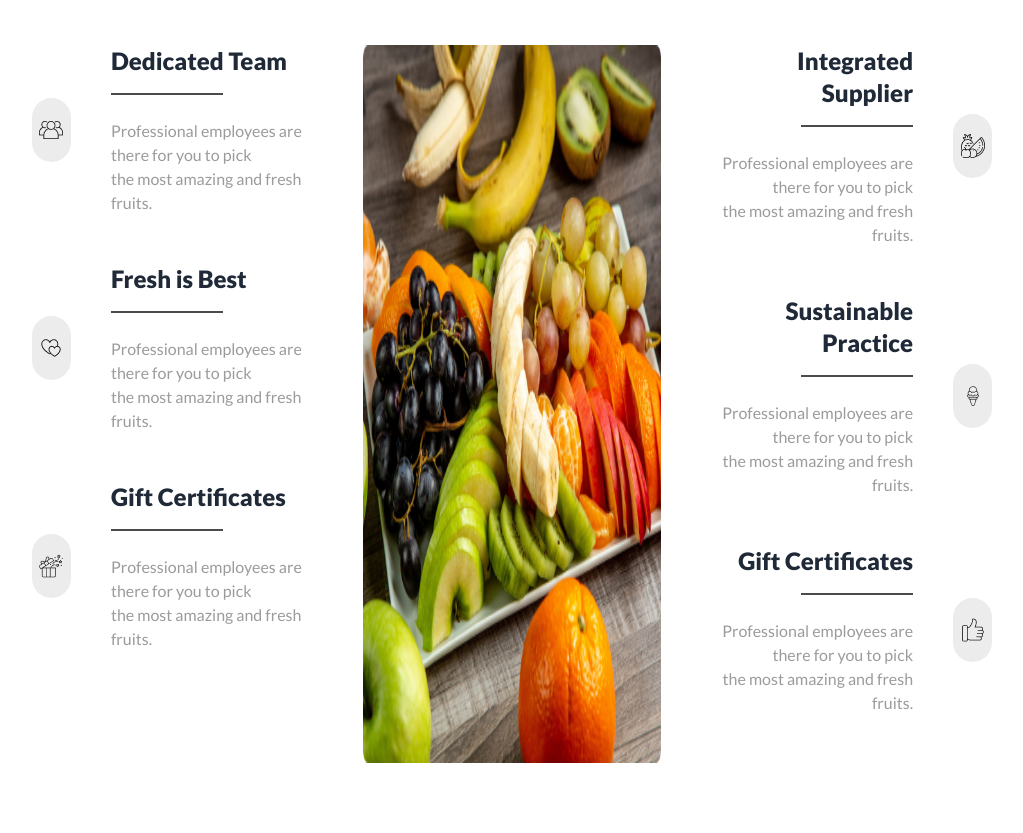
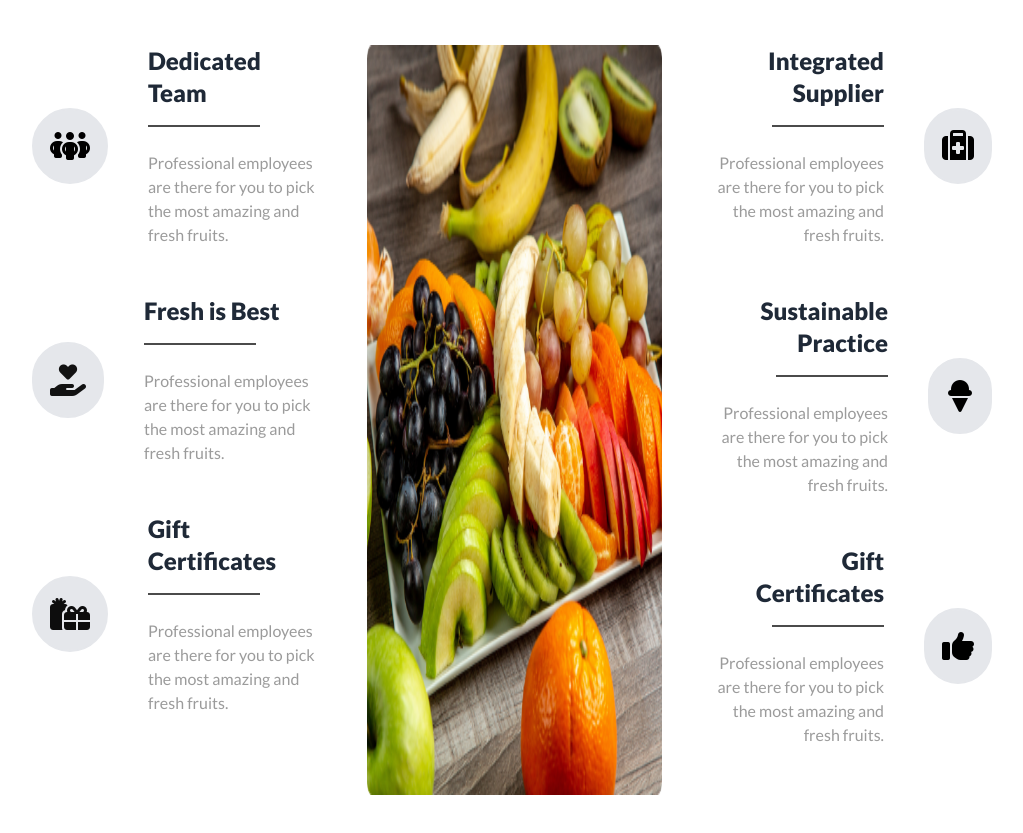
Before and after one commit to sifat-99/Sifat-Assignment-3, a plain HTML site: page index.html in a window 1280 px wide. Shown: the part 2953-3786 px from the top of the page, without its empty margins (128-1151 px from the left). Drawn offline with nearby package versions, Linux system fonts and the light colour scheme.

Commit message:
Common Issue Solved

```diff
--- a/index.html
+++ b/index.html
@@ -86,9 +86,25 @@
           <div class="order-2 sm:order-none sm:hidden text-black mr-4">
             <div class="dropdown relative">
               <label tabindex="0" class="btn btn-ghost btn-circle">
-                <svg xmlns="http://www.w3.org/2000/svg" class="h-5 w-5" fill="none" viewBox="0 0 24 24" stroke="currentColor"><path stroke-linecap="round" stroke-linejoin="round" stroke-width="2" d="M4 6h16M4 12h16M4 18h7" /></svg>
+                <svg
+                  xmlns="http://www.w3.org/2000/svg"
+                  class="h-5 w-5"
+                  fill="none"
+                  viewBox="0 0 24 24"
+                  stroke="currentColor"
+                >
+                  <path
+                    stroke-linecap="round"
+                    stroke-linejoin="round"
+                    stroke-width="2"
+                    d="M4 6h16M4 12h16M4 18h7"
+                  />
+                </svg>
               </label>
-              <ul tabindex="0" class="menu absolute top-8 -left-8 menu-sm dropdown-content mt-3 z-[1] p-2 shadow bg-base-100 rounded-box w-max">
+              <ul
+                tabindex="0"
+                class="menu absolute top-8 -left-8 menu-sm dropdown-content mt-3 z-[1] p-2 shadow bg-base-100 rounded-box w-max"
+              >
                 <li><a>Home</a></li>
                 <li><a>About us</a></li>
                 <li><a>Shop</a></li>
@@ -114,7 +130,7 @@
           </div>
           <!-- Logo and Title -->
           <div
-            class=" w-full sm:flex justify-start order-1 md:order-none md:justify-start items-center"
+            class="w-full sm:flex justify-start order-1 md:order-none md:justify-start items-center"
           >
             <div class="flex sm:flex items-center">
               <img class="h-12 w-12 mr-2" src="./images/logo.png" alt="Logo" />
@@ -123,7 +139,7 @@
           </div>
 
           <!-- Search Bar -->
-          <div class=" hidden sm:order-2 sm:flex relative items-center ml-auto">
+          <div class="hidden sm:order-2 sm:flex relative items-center ml-auto">
             <input
               type="text"
               placeholder="Search Here"
@@ -419,9 +435,9 @@
           class="pt-12 -mx-5 gap-6 grid grid-cols-1 md:pl-0 md:grid-cols-2 lg:grid-cols-3 xl:grid-cols-4"
         >
           <div class="card w-full bg-base-100 shadow-xl">
-            <figure class="px-10 pt-10">
+            <div class="flex justify-center px-10 pt-10">
               <img src="/images/fruit6.png" alt="Apple" class="rounded-xl" />
-            </figure>
+            </div>
             <div class="card-body items-center text-center">
               <p class="text-2xl font-bold">12.90$ - 18.85$</p>
               <h2 class="card-title text-base">Apple</h2>
@@ -464,13 +480,13 @@
                 >
                   <form method="dialog" class="modal-box">
                     <div>
-                      <figure class="px-10 pt-10">
+                      <div class="flex justify-center px-10 pt-10">
                         <img
                           src="/images/fruit6.png"
                           alt="Apple"
                           class="rounded-xl"
                         />
-                      </figure>
+                      </div>
                       <div class="card-body items-center text-center">
                         <p class="text-2xl font-bold">12.90$ - 18.85$</p>
                         <h2 class="card-title text-base">Apple</h2>
@@ -524,9 +540,9 @@
             </div>
           </div>
           <div class="card w-full bg-base-100 shadow-xl">
-            <figure class="px-10 pt-10">
+            <div class="flex justify-center px-10 pt-10">
               <img src="/images/fruit7.png" alt="Apple" class="rounded-xl" />
-            </figure>
+            </div>
             <div class="card-body items-center text-center">
               <p class="text-2xl font-bold">12.90$ - 18.85$</p>
               <h2 class="card-title text-base">Orange</h2>
@@ -569,13 +585,13 @@
                 >
                   <form method="dialog" class="modal-box">
                     <div>
-                      <figure class="px-10 pt-10">
+                      <div class="flex justify-center px-10 pt-10">
                         <img
-                          src="/images/fruit6.png"
+                          src="/images/fruit7.png"
                           alt="Apple"
                           class="rounded-xl"
                         />
-                      </figure>
+                      </div>
                       <div class="card-body items-center text-center">
                         <p class="text-2xl font-bold">12.90$ - 18.85$</p>
                         <h2 class="card-title text-base">Orange</h2>
@@ -629,9 +645,9 @@
             </div>
           </div>
           <div class="card w-full bg-base-100 shadow-xl">
-            <figure class="px-10 pt-10">
+            <div class="flex justify-center px-10 pt-10">
               <img src="/images/fruit8.png" alt="Apple" class="rounded-xl" />
-            </figure>
+            </div>
             <div class="card-body items-center text-center">
               <p class="text-2xl font-bold">12.90$ - 18.85$</p>
               <h2 class="card-title text-base">Red Dragon</h2>
@@ -674,13 +690,13 @@
                 >
                   <form method="dialog" class="modal-box">
                     <div>
-                      <figure class="px-10 pt-10">
+                      <div class="flex justify-center px-10 pt-10">
                         <img
-                          src="/images/fruit6.png"
+                          src="/images/fruit8.png"
                           alt="Apple"
                           class="rounded-xl"
                         />
-                      </figure>
+                      </div>
                       <div class="card-body items-center text-center">
                         <p class="text-2xl font-bold">12.90$ - 18.85$</p>
                         <h2 class="card-title text-base">Red Dragon</h2>
@@ -734,9 +750,9 @@
             </div>
           </div>
           <div class="card w-full bg-base-100 shadow-xl">
-            <figure class="px-10 pt-10">
+            <div class="flex justify-center px-10 pt-10">
               <img src="/images/fruit9.png" alt="Apple" class="rounded-xl" />
-            </figure>
+            </div>
             <div class="card-body items-center text-center">
               <p class="text-2xl font-bold">12.90$ - 18.85$</p>
               <h2 class="card-title text-base">Banana</h2>
@@ -779,13 +795,13 @@
                 >
                   <form method="dialog" class="modal-box">
                     <div>
-                      <figure class="px-10 pt-10">
+                      <div class="flex justify-center px-10 pt-10">
                         <img
                           src="/images/fruit9.png"
-                          alt="Banana"
+                          alt="Apple"
                           class="rounded-xl"
                         />
-                      </figure>
+                      </div>
                       <div class="card-body items-center text-center">
                         <p class="text-2xl font-bold">12.90$ - 18.85$</p>
                         <h2 class="card-title text-base">Banana</h2>
@@ -948,11 +964,13 @@
             <!-- left -->
             <div class="order-2 md:order-1">
               <div class="flex flex-col md:flex-row items-center gap-10 pb-12">
-                <div
-                  class="flex justify-center relative w-16 h-16 rounded-full bg-[#18181814]"
-                >
-                  <img class="absolute top-5" src="/images/group.png" alt="" />
+                <div class="px-4 py-6 bg-gray-200 rounded-full border-2">
+                  <i
+                    class="fa-solid fa-people-group fa-2xl"
+                    style="color: #000000"
+                  ></i>
                 </div>
+
                 <div>
                   <h1
                     class="text-2xl text-center md:text-left font-extrabold pb-4"
@@ -971,10 +989,11 @@
                 </div>
               </div>
               <div class="flex flex-col md:flex-row items-center gap-10 pb-12">
-                <div
-                  class="flex justify-center relative w-16 h-16 rounded-full bg-[#18181814]"
-                >
-                  <img class="absolute top-5" src="/images/love.png" alt="" />
+                <div class="px-4 py-6 bg-gray-200 rounded-full border-2">
+                  <i
+                    class="fa-solid fa-hand-holding-heart fa-2xl"
+                    style="color: #121212"
+                  ></i>
                 </div>
                 <div>
                   <h1
@@ -994,14 +1013,11 @@
                 </div>
               </div>
               <div class="flex flex-col md:flex-row items-center gap-10 pb-12">
-                <div
-                  class="flex justify-center relative w-16 h-16 rounded-full bg-[#18181814]"
-                >
-                  <img
-                    class="absolute top-5"
-                    src="/images/gift-box.png"
-                    alt=""
-                  />
+                <div class="px-4 py-6 bg-gray-200 rounded-full border-2">
+                  <i
+                    class="fa-solid fa-gifts fa-2xl"
+                    style="color: #0d0d0d"
+                  ></i>
                 </div>
                 <div>
                   <h1
@@ -1030,10 +1046,11 @@
               <div
                 class="flex flex-col md:flex-row-reverse items-center gap-10 pb-12"
               >
-                <div
-                  class="flex justify-center relative w-16 h-16 rounded-full bg-[#18181814]"
-                >
-                  <img class="absolute top-5" src="/images/fruit.png" alt="" />
+                <div class="px-4 py-6 bg-gray-200 rounded-full border-2">
+                  <i
+                    class="fa-solid fa-suitcase-medical fa-2xl"
+                    style="color: #000000"
+                  ></i>
                 </div>
                 <div>
                   <h1
@@ -1055,15 +1072,9 @@
               <div
                 class="flex flex-col md:flex-row-reverse items-center gap-10 pb-12"
               >
-                <div
-                  class="flex justify-center relative w-16 h-16 rounded-full bg-[#18181814]"
-                >
-                  <img
-                    class="absolute top-5"
-                    src="/images/ice-cream.png"
-                    alt=""
-                  />
-                </div>
+              <div class=" px-4 py-6 bg-gray-200 rounded-full border-2">
+                <i class="fa-solid fa-ice-cream fa-2xl" style="color: #000000;"></i>
+              </div>
                 <div>
                   <h1
                     class="text-2xl text-center md:text-right font-extrabold pb-4"
@@ -1084,11 +1095,9 @@
               <div
                 class="flex flex-col md:flex-row-reverse items-center gap-10 pb-12"
               >
-                <div
-                  class="flex justify-center relative w-16 h-16 rounded-full bg-[#18181814]"
-                >
-                  <img class="absolute top-5" src="/images/index.png" alt="" />
-                </div>
+              <div class=" px-4 py-6 bg-gray-200 rounded-full border-2">
+                <i class="fa-solid fa-thumbs-up fa-2xl" style="color: #000000;"></i>
+              </div>
                 <div>
                   <h1
                     class="text-2xl text-center md:text-right font-extrabold pb-4"
```
